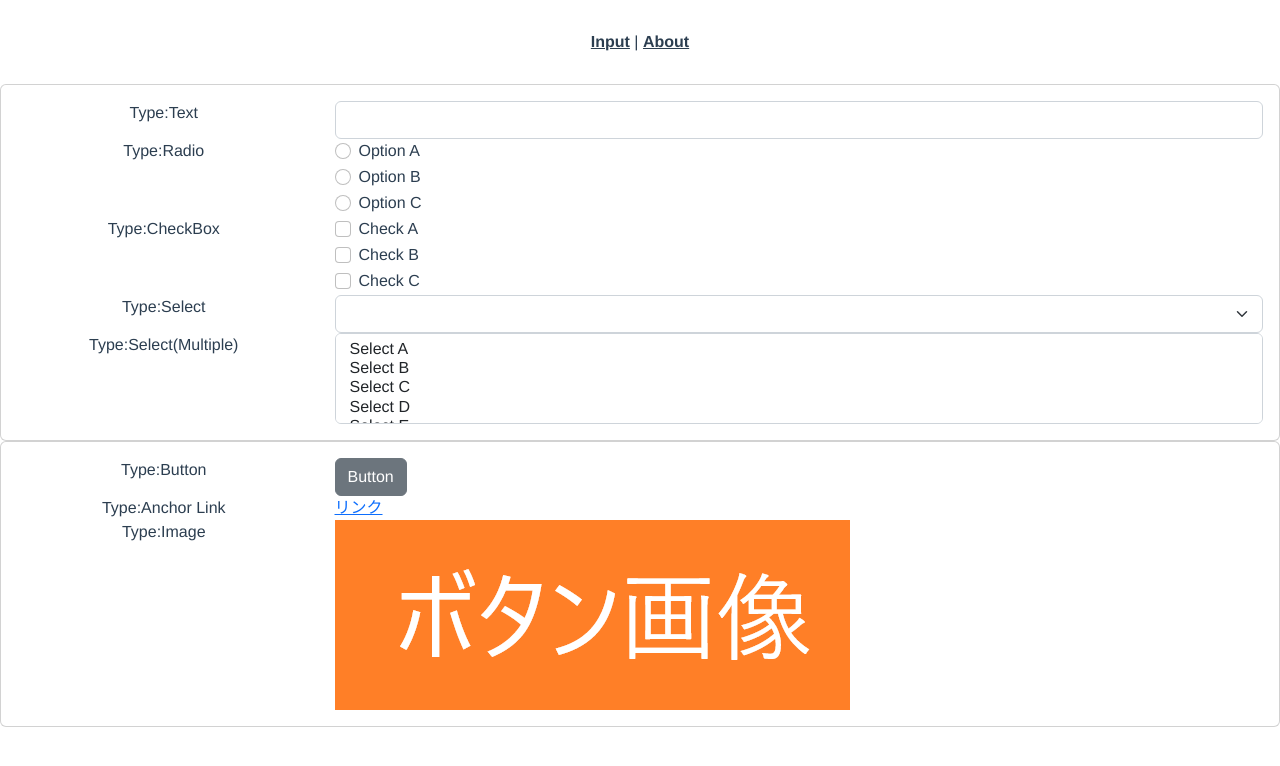
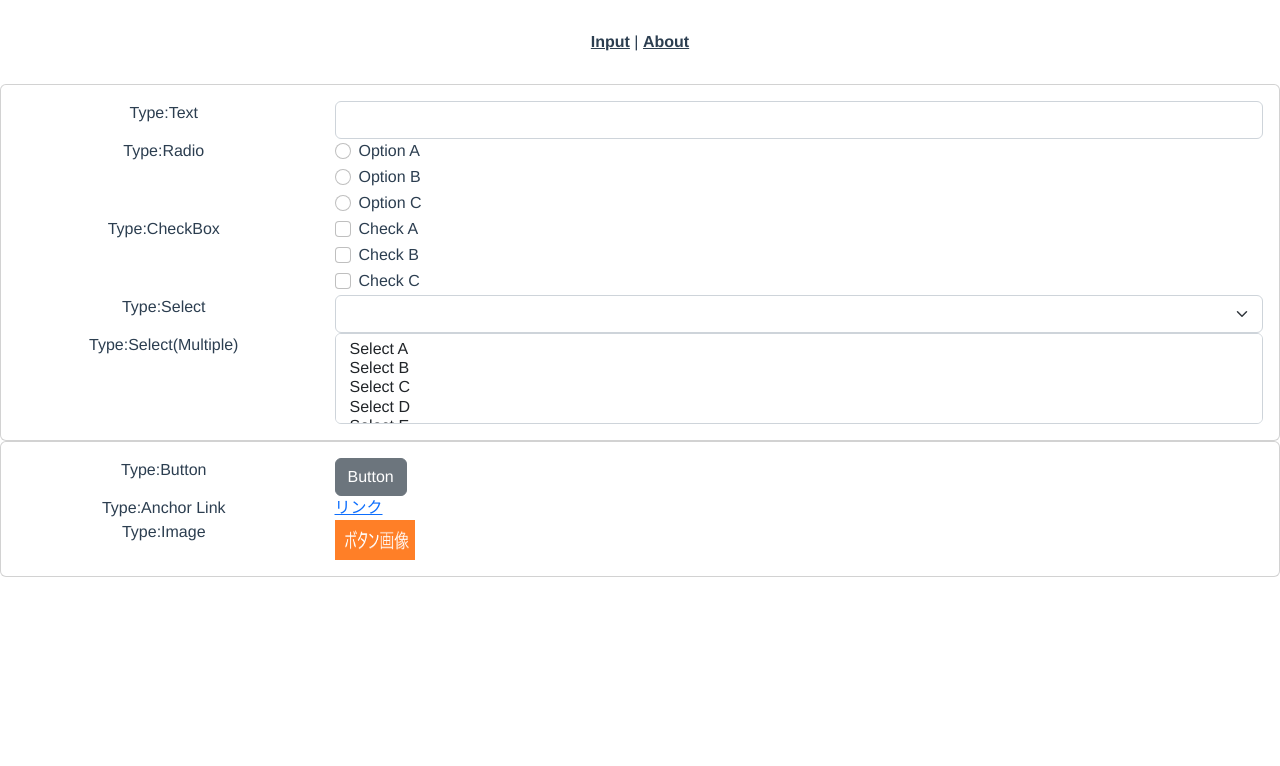
Before and after one commit to kubera-test/kubera, a Vue app in the folder test-site/: page /input in a window 1280 px wide. Shown: the top 766 px of the page. Built offline with nearby package versions, Linux system fonts and the light colour scheme.

Commit message:
ボタン画像の表示サイズを変更

```diff
--- a/test-site/src/components/input/ButtonNormal.vue
+++ b/test-site/src/components/input/ButtonNormal.vue
@@ -55,4 +55,8 @@ export default {
 div.align-left {
   text-align: left;
 }
+img.classButtonImage {
+  width: 80px;
+  height: 40px;
+}
 </style>
```
